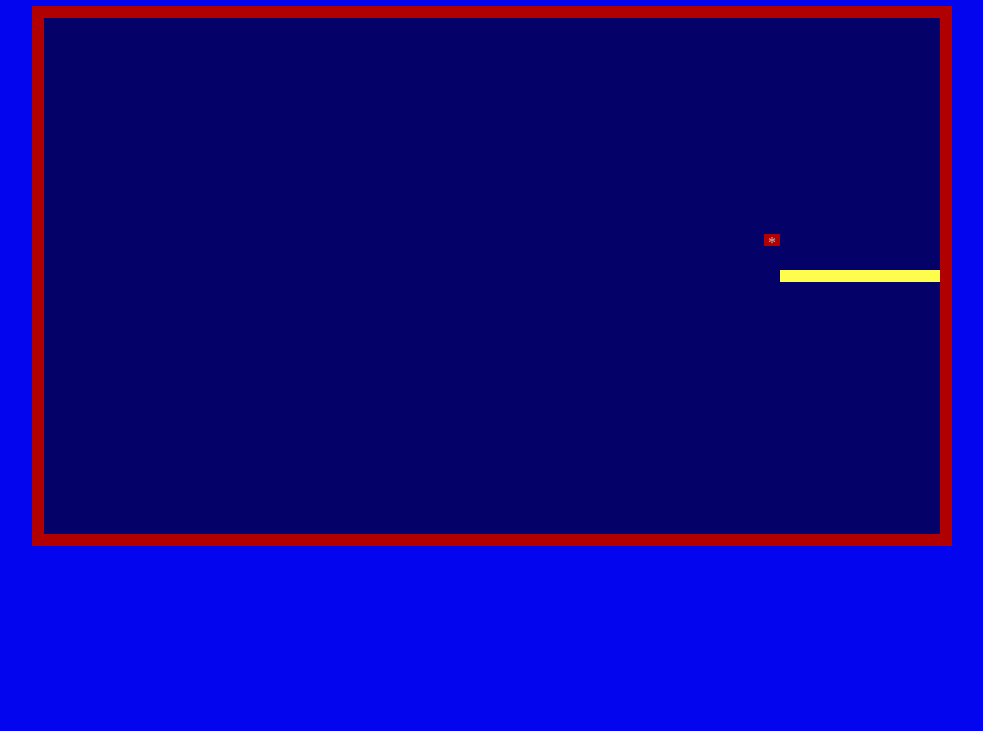
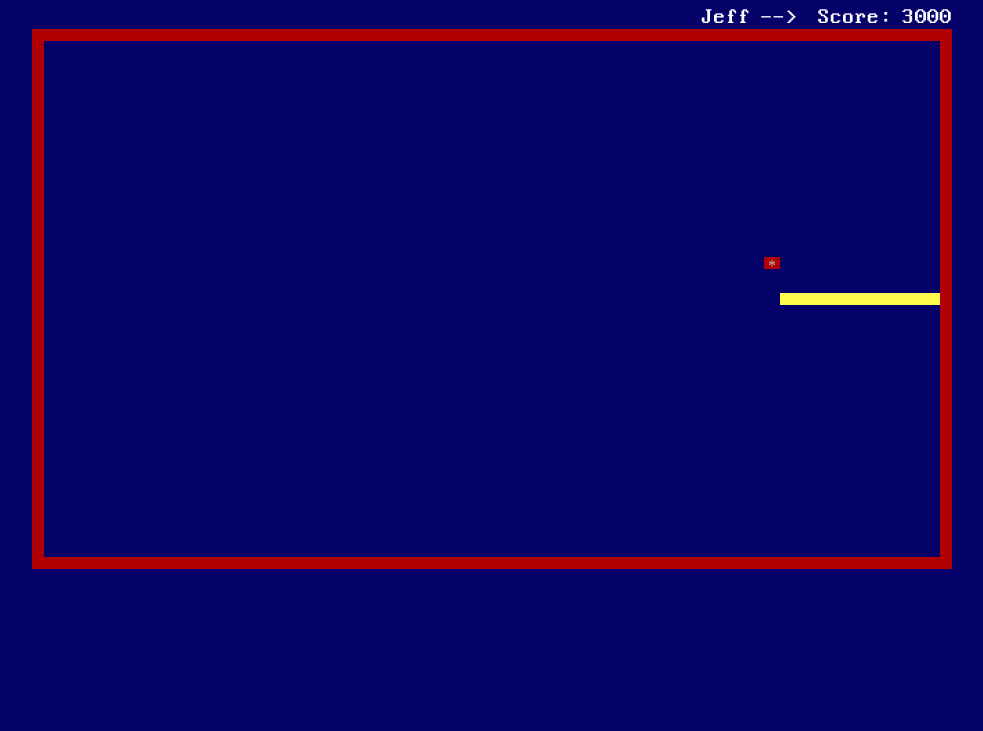
Before and after one commit to 105ron/snake, a website: page index.html in a window 1280 px wide. Shown: the part 69-800 px from the top of the page, without its empty margins (148-1131 px from the left). Drawn offline with Linux system fonts and the light colour scheme.

Commit message:
add scorebar to index.html and style

```diff
--- a/index.html
+++ b/index.html
@@ -4,12 +4,19 @@
   <head>
     <meta charset="UTF-8">
     <title>Nibbles</title>
-    <!--<link rel="icon" href="images/snake.ico" sizes="16x16">-->
+    <!-- moved to stylesheets to fix bug on github pages -->
+    <link rel="icon" href="images/snake.ico" sizes="16x16">
     <link rel="stylesheet" type="text/css" href="stylesheets/normalize.css">
     <link rel="stylesheet" type="text/css" href="stylesheets/styles.css">
   </head>
   <body>
     <h1>Nibbles!</h1>
+    <div class="scorebar-wrapper">
+      <div id="score-number" class="scorebar">3000</div>
+      <div class="scorebar score">Score:</div>
+      <div class="scorebar arrows">--></div>
+      <div class="player-name scorebar">Jeff</div>
+    </div>
     <div id="game-container">
       <!-- JS to create grid here -->
     </div>
--- a/stylesheets/styles.css
+++ b/stylesheets/styles.css
@@ -11,10 +11,33 @@ h1 {
 }
 
 body {
-  background: #0205ED;
+  background: #040169;
   -webkit-box-sizing: border-box;
           box-sizing: border-box;
   text-align: center;
+}
+
+.scorebar-wrapper {
+  width: 920px;
+  background: #040169;
+  margin: auto;
+  overflow: hidden;
+}
+
+.scorebar {
+  color: #fff;
+  font-family: dosfont, sans-serif;
+  display: inline-block;
+  float: right;
+  font-size: 22px;
+}
+
+.score {
+  margin: 0 10px;
+}
+
+.arrows {
+  margin: 0 10px;
 }
 
 #game-container {
```
Also changed, not shown: build/styles.css, stylesheets/snake.ico (added).
